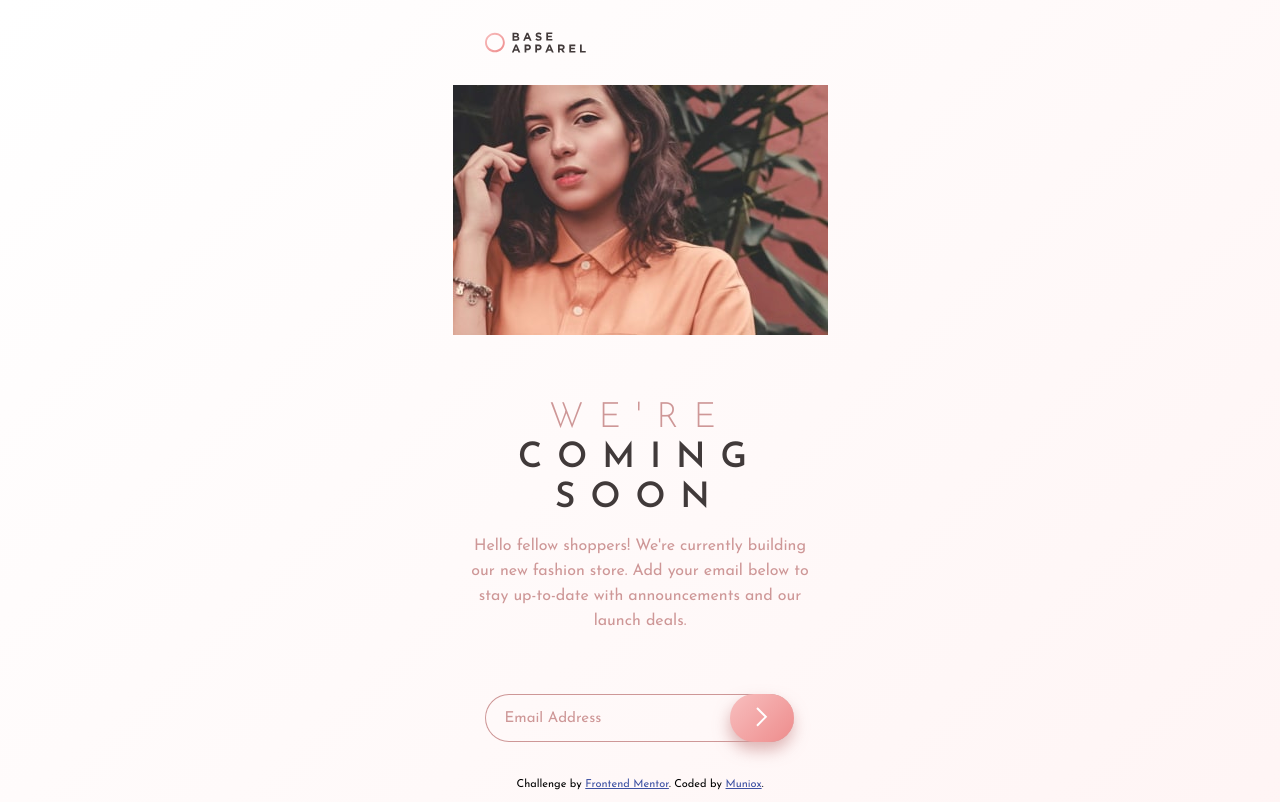
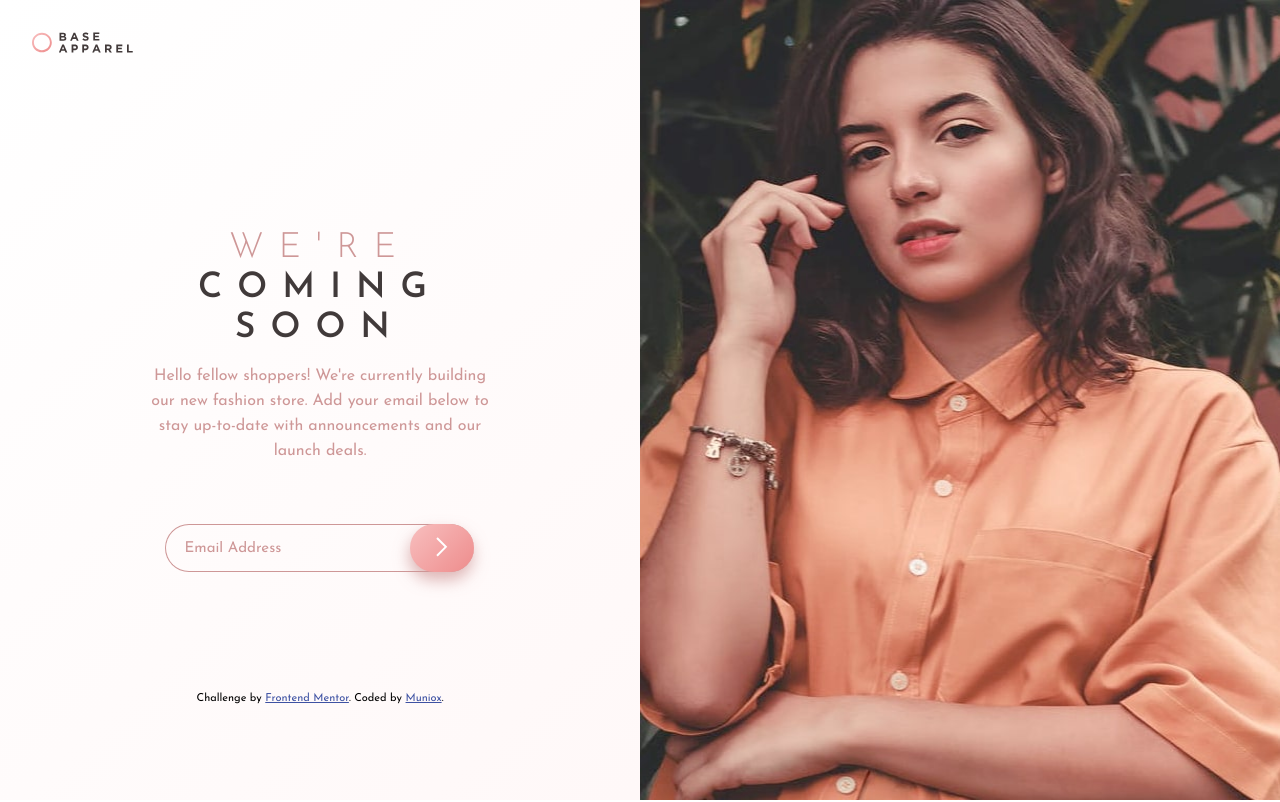
Before and after one commit to Muniox/base-apparel-coming-soon-master, a plain HTML site: page index.html in a window 1280 px wide. Drawn offline with Linux system fonts and the light colour scheme.

Commit message:
Add grid to show desktop view

```diff
--- a/index.html
+++ b/index.html
@@ -21,34 +21,48 @@
     <title>Frontend Mentor | Base Apparel coming soon page</title>
   </head>
   <body>
+    <div class="container">
       <header class="header">
         <img class="logo" src="./images/logo.svg" alt="Base Apparel" />
       </header>
       <div class="hero-section">
-      <img class="hero-section__image" src="./images/hero-mobile.jpg" alt="" />
+        <img
+          class="hero-section__image-mobile"
+          src="./images/hero-mobile.jpg"
+          alt="pretty girl mobile version"
+        />
+        <img
+          class="hero-section__image-desktop"
+          src="./images/hero-desktop.jpg"
+          alt="pretty girl desktop version"
+        />
       </div>
-    <main class="container">
+      <main class="main-content">
         <section class="coming-soon-section">
           <h1 class="coming-soon-section__title">
             <span class="coming-soon-section__title-decoration">We're</span>
             coming soon
           </h1>
           <p class="coming-soon-section__welcome-text">
-          Hello fellow shoppers! We're currently building our new fashion store.
-          Add your email below to stay up-to-date with announcements and our
-          launch deals.
+            Hello fellow shoppers! We're currently building our new fashion
+            store. Add your email below to stay up-to-date with announcements
+            and our launch deals.
           </p>
-      </section>
-      <form action="" class="notify-form">
+          <form action="" class="coming-soon-section__notify-form">
             <input
-          class="notify-form__input"
+              class="coming-soon-section__notify-input"
               type="text"
               placeholder="Email Address"
             />
-        <button class="notify-form__button">
+            <button
+              type="submit"
+              aria-label="icon-arrow"
+              class="coming-soon-section__notify-button"
+            >
               <img src="./images/icon-arrow.svg" alt="" />
             </button>
           </form>
+        </section>
       </main>
 
       <footer class="footer">
@@ -59,5 +73,6 @@
           >. Coded by <a href="https://github.com/Muniox">Muniox</a>.
         </p>
       </footer>
+    </div>
   </body>
 </html>
--- a/scss/style.scss
+++ b/scss/style.scss
@@ -17,8 +17,15 @@
 
 body {
   min-height: 100vh;
-  font-family: "Josefin Sans", sans-serif;
+  font-family: 'Josefin Sans', sans-serif;
   background-image: var(--gradient1);
+}
+
+.container {
+  display: grid;
+  // grid-template-columns: minmax(375px, 375px);
+  grid-template-rows: repeat(auto-fit, minmax(1fr, 1fr));
+  min-height: 100vh;
 }
 
 .attribution {
@@ -31,7 +38,7 @@ body {
 
 .header {
   max-width: 375px;
-  margin: 0 auto;
+  // margin: 0 auto;
 }
 
 .logo {
@@ -45,17 +52,23 @@ body {
 .hero-section {
   text-align: center;
 
-  &__image {
+  &__image-mobile {
     display: inline-block;
     width: 100%;
     max-width: 375px;
+    height: auto;
+  }
+
+  &__image-desktop {
+    display: none;
+    width: 100%;
     height: auto;
   }
 }
 
 .coming-soon-section {
   max-width: 375px;
-  margin: 60px auto;
+  margin: 60px auto 0 auto;
 
   &__title {
     margin-bottom: 15px;
@@ -81,17 +94,17 @@ body {
     text-align: center;
     line-height: 25px;
   }
-}
 
-.notify-form {
-  box-sizing: content-box;
-  position: relative;
-  max-width: 311px;
-  margin: 0 auto 25px auto;
-  padding: 0 15px;
-  //   overflow: hidden;
+  &__notify-form {
+    box-sizing: content-box;
+    position: relative;
+    max-width: 311px;
+    margin: 60px auto 25px auto;
+    padding: 0 15px;
+    //   overflow: hidden;
+  }
 
-  &__input {
+  &__notify-input {
     width: calc(100% - 2px);
     font-size: 15px;
     font-family: inherit;
@@ -114,7 +127,7 @@ body {
     }
   }
 
-  &__button {
+  &__notify-button {
     position: absolute;
     right: 17px;
     bottom: 0;
@@ -140,3 +153,55 @@ body {
   padding: 10px;
   line-height: 15px;
 }
+
+@media screen and (min-width: 375px) and (max-width: 1000px) {
+  .header {
+    width: 375px;
+    margin: 0 auto;
+  }
+}
+
+@media screen and (min-width: 1000px) {
+  .container {
+    grid-template-columns: 50% 50%;
+    // grid-template-rows: 86px 428px 35px;
+    grid-template-rows: min-content min-content min-content;
+    max-width: 1440px;
+    justify-content: center;
+    align-content: center;
+    margin: 0 auto;
+  }
+
+  .header {
+    order: 1;
+    grid-column: 1/2;
+  }
+
+  .main-content {
+    order: 2;
+    grid-column: 1/2;
+  }
+
+  .footer {
+    order: 3;
+    grid-column: 1/2;
+  }
+
+  .hero-section {
+    text-align: center;
+    order: 4;
+    grid-row: 1 / span 3;
+    grid-column: 2/3;
+
+    &__image-mobile {
+      display: none;
+    }
+
+    &__image-desktop {
+      display: block;
+      width: 100%;
+      height: auto;
+      max-height: 100vh;
+    }
+  }
+}
```
Also changed, not shown: css/style.css, 1 other file. Lines whose indentation alone changed are shown as unchanged.
